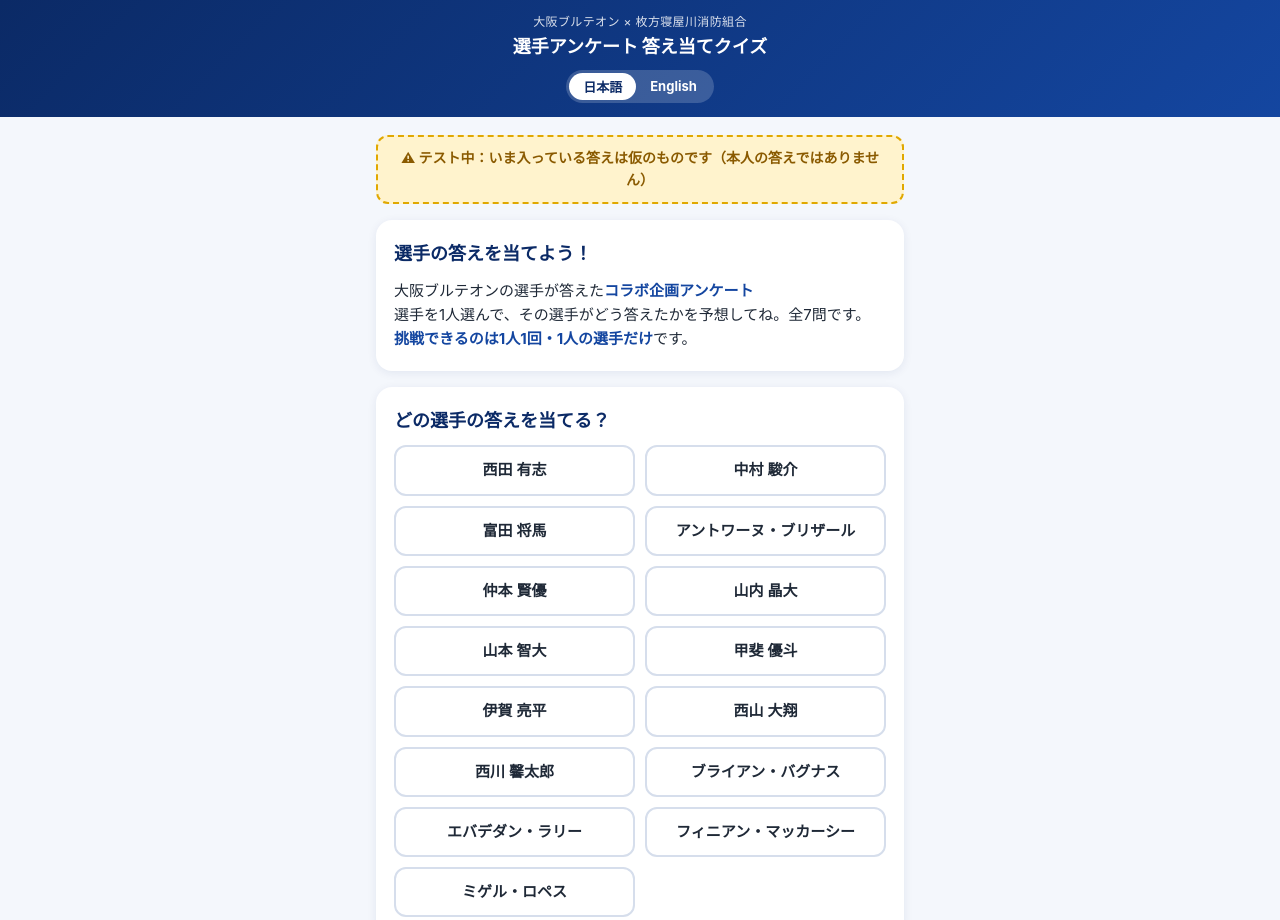
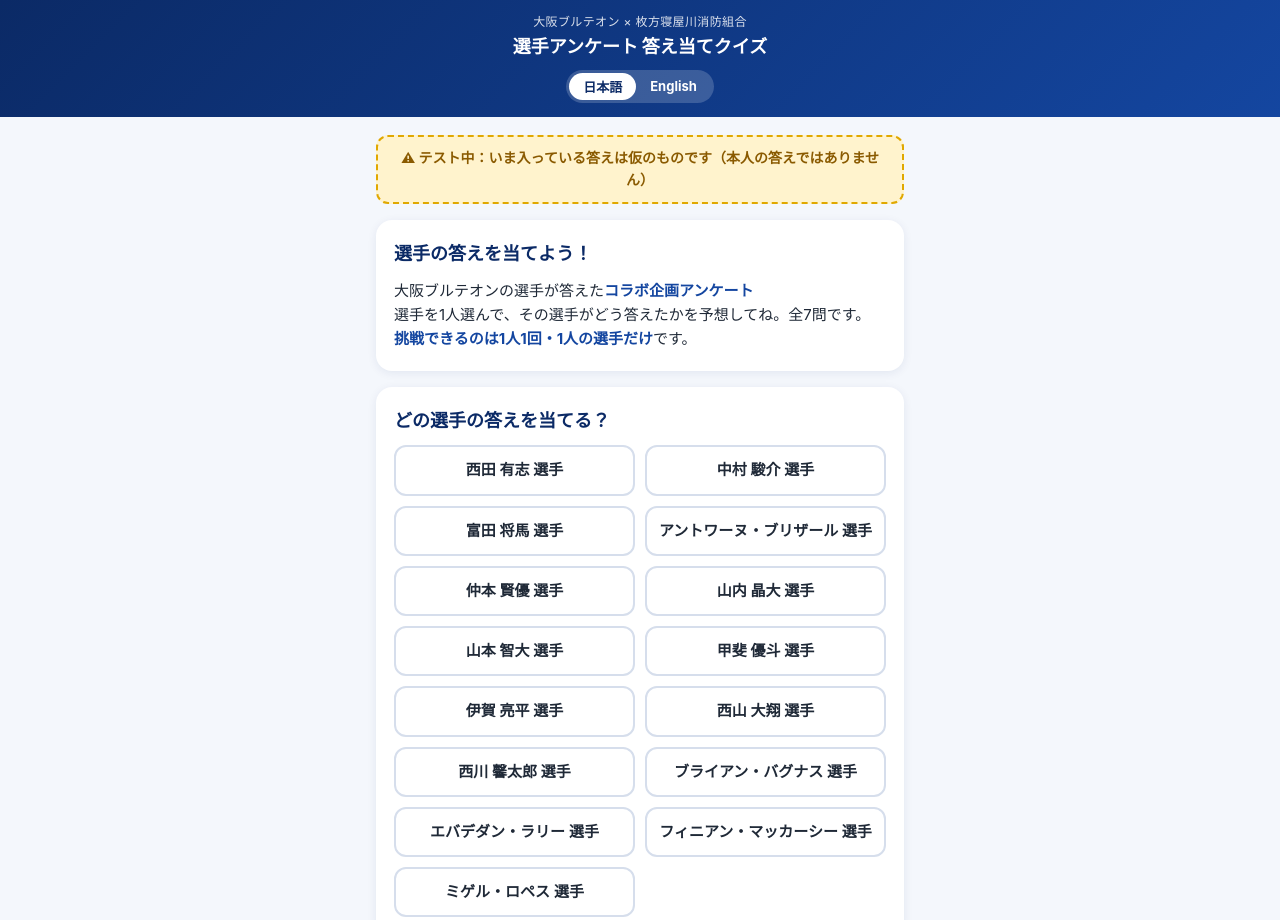
Before and after one commit to hnfire-collab/bluteon-quiz, a plain HTML site: page index.html in a window 1280 px wide. Shown: the top 920 px of the page. Drawn offline with Linux system fonts and the light colour scheme.

Commit message:
Update index.html

```diff
--- a/index.html
+++ b/index.html
@@ -274,7 +274,7 @@ function showTop(){
       <div class="grid">
         ${PLAYERS.map((p,i) => `
           <button class="opt" data-i="${i}" ${isReady(p.ja) ? "" : "disabled"}>
-            ${esc(p[lang]).replace(/・/g,"・<wbr>")}${isReady(p.ja) ? "" : `<small>${t().preparing}</small>`}
+            ${esc(p[lang]).replace(/・/g,"・<wbr>")}${lang==="ja" ? "<wbr> 選手" : ""}${isReady(p.ja) ? "" : `<small>${t().preparing}</small>`}
           </button>`).join("")}
       </div>
     </div>`;
```
